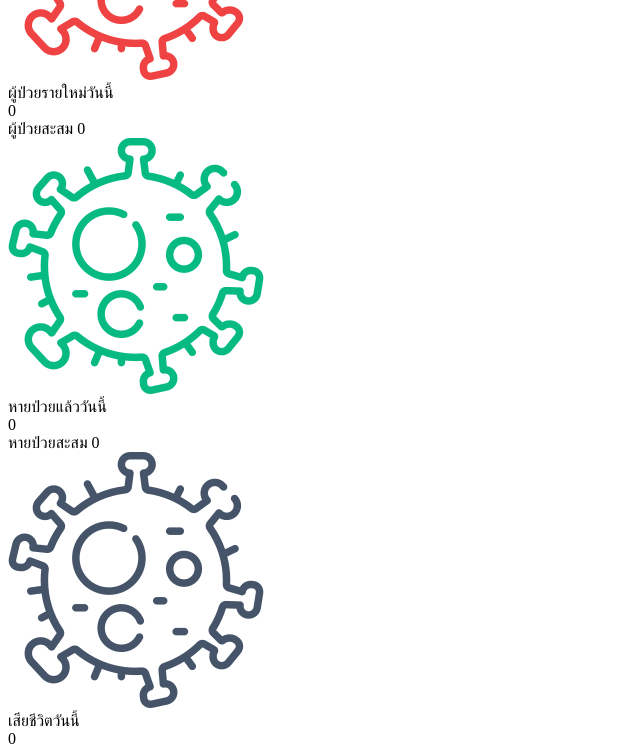
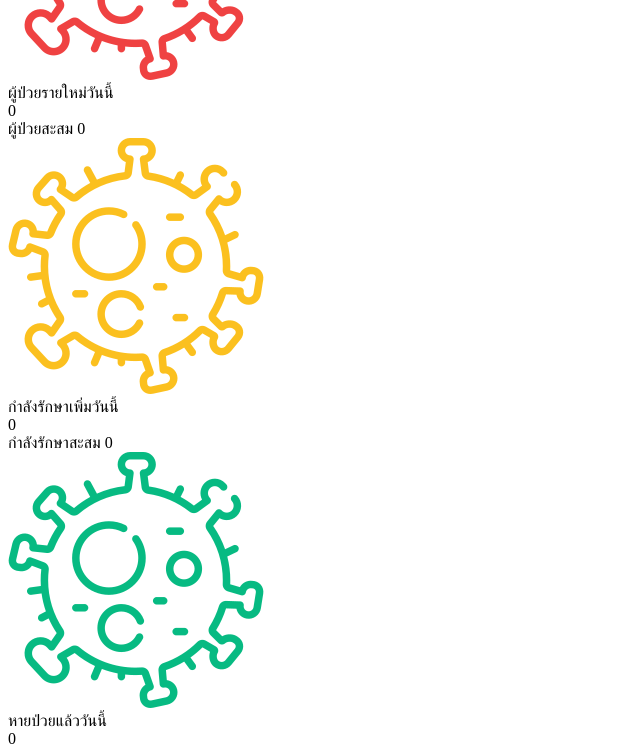
Before and after one commit to namsudtho/covid19-tracker, a Nuxt app: page / in a window 1280 px wide. Shown: the part 480-1226 px from the top of the page, without its empty margins (0-640 px from the left). Built offline with nearby package versions, Linux system fonts and the light colour scheme; no server answers.

Commit message:
Add case hospitalized

```diff
--- a/pages/index.vue
+++ b/pages/index.vue
@@ -11,12 +11,12 @@
       </div>
     </header>
 
-    <main class="flex-grow bg-gray-200 py-10 px-6">
+    <main class="flex-grow bg-gray-200 p-6">
       <div class="mx-auto max-w-4xl">
         <div class="mb-4 text-blue-700 text-right">ข้อมูลอัพเดทล่าสุด {{ cases.UpdateDate }}</div>
         <div class="grid grid-cols-2 gap-6">
-          <div class="col-span-2 py-6 pr-16 bg-white rounded-lg shadow flex justify-center gap-6">
-            <div>
+          <div class="relative col-span-2 p-6 bg-white rounded-lg shadow flex justify-center gap-6">
+            <div class="absolute pr-56 md:pr-72">
               <img src="~/assets/img/virus-red.png" class="w-12" />
             </div>
             <div class="text-center">
@@ -25,8 +25,18 @@
               <div class="text-red-400">ผู้ป่วยสะสม {{ numberFormat(cases.Confirmed) }}</div>
             </div>
           </div>
-          <div class="col-span-2 md:col-span-1 py-6 pr-16 bg-white rounded-lg shadow flex justify-center gap-4">
-            <div>
+          <div class="col-span-2 p-6 bg-white rounded-lg shadow flex justify-center gap-6">
+            <div class="absolute pr-56 md:pr-72">
+              <img src="~/assets/img/virus-yellow.png" class="w-12" />
+            </div>
+            <div class="text-center">
+              <div class="text-yellow-400 text-sm">กำลังรักษาเพิ่มวันนี้</div>
+              <div class="text-4xl text-yellow-500 font-semibold tracking-wide">{{ numberFormat(cases.NewHospitalized) }}</div>
+              <div class="text-yellow-400">กำลังรักษาสะสม {{ numberFormat(cases.Hospitalized) }}</div>
+            </div>
+          </div>
+          <div class="col-span-2 md:col-span-1 p-6 bg-white rounded-lg shadow flex justify-center gap-4">
+            <div class="absolute pr-56 md:pr-72">
               <img src="~/assets/img/virus-green.png" class="w-12" />
             </div>
             <div class="text-center">
@@ -35,8 +45,8 @@
               <div class="text-green-400">หายป่วยสะสม {{ numberFormat(cases.Recovered) }}</div>
             </div>
           </div>
-          <div class="col-span-2 md:col-span-1 py-6 pr-16 bg-white rounded-lg shadow flex justify-center gap-4">
-            <div>
+          <div class="col-span-2 md:col-span-1 p-6 bg-white rounded-lg shadow flex justify-center gap-4">
+            <div class="absolute pr-56 md:pr-72">
               <img src="~/assets/img/virus-gray.png" class="w-12" />
             </div>
             <div class="text-center">
--- a/tailwind.config.js
+++ b/tailwind.config.js
@@ -17,6 +17,7 @@ module.exports = {
     extend: {
       colors: {
         gray: colors.blueGray,
+        yellow: colors.amber,
       }
     },
   },
```
Also changed, not shown: assets/img/virus-yellow.png (added).
